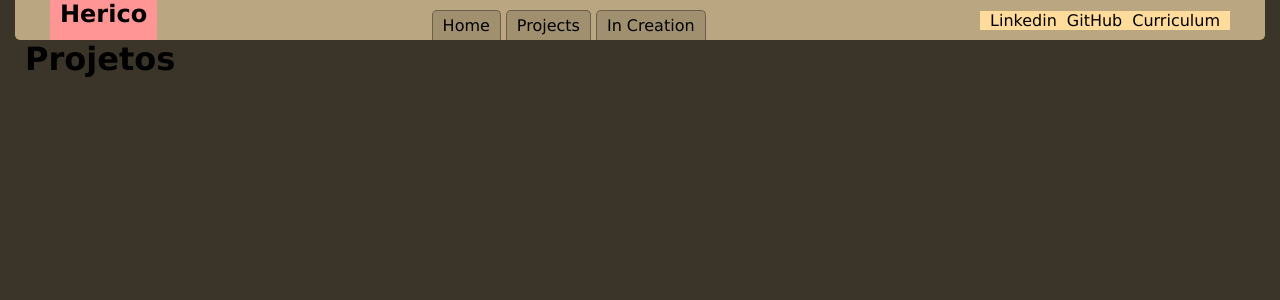
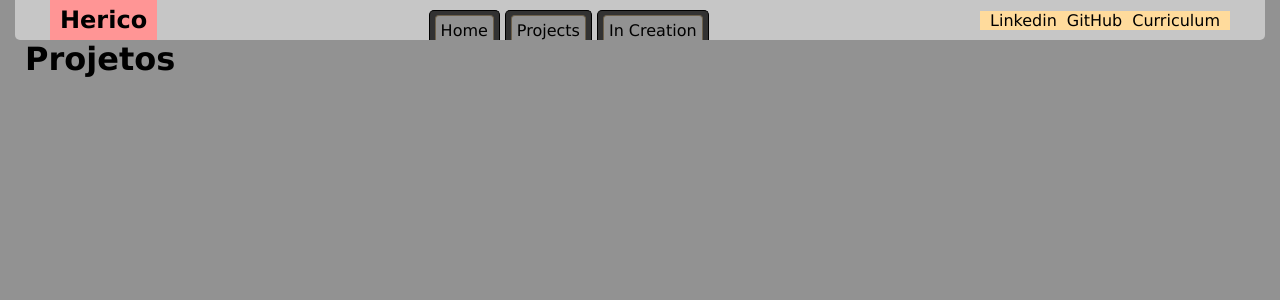
Before and after one commit to SirJov/Portifoleo, a React (Create React App) app: page /Projects in a window 1280 px wide. Shown: the top 300 px of the page. Built offline with nearby package versions, Linux system fonts and the light colour scheme.

Commit message:
Alteraçoes na estilizaçao do Menu

```diff
--- a/src/Components/Header/Header.css
+++ b/src/Components/Header/Header.css
@@ -3,7 +3,7 @@
   align-items: center;
   justify-content: space-between;
   flex-wrap: wrap;
-  background-color: #baa782;
+  background-color: #c6c6c6;
   border-radius: 0px 0px 5px 5px;
 }
 
@@ -15,21 +15,30 @@
 }
 
 .MenuNav ul li {
-  background-color: #a19070;
+  background-color: #323232;
   height: 30px;
   display: flex;
-  align-items: center;
-  border: 1px solid #6c604b;
+  align-items:end;
+  border: 1px solid #000000;
   border-bottom: none;
   border-radius: 5px 5px 0px 0px;
 }
 
 .link {
+  display: flex;
+  align-items:end;
   text-decoration: none;
   color: rgb(0, 0, 0);
+  background-color: rgb(146, 146, 146);
+  height: 25px;
+  border-radius: 4px 4px 0px 0px;
+  border: 1px solid #6c604b;
+  border-bottom: none;
 }
 
 .MenuNav div:first-of-type {
+  display: flex;
+  align-items: center;
   background-color: rgb(255, 149, 149);
   margin-left: 30px;
   height: 40px;
--- a/src/Components/Header/Header.js
+++ b/src/Components/Header/Header.js
@@ -10,17 +10,17 @@ export function Menu() {
       </div>
       <ul>
         <li>
-          <Link className="link" to="/">
+          <Link id="BtnHome" className="link" to="/" onClick={""}>
             Home
           </Link>
         </li>
         <li>
-          <Link className="link" to="/Projects">
+          <Link id="BtnProjects" className="link" to="/Projects" onClick={""}>
             Projects
           </Link>
         </li>
         <li>
-          <Link className="link" to="/InCreation">
+          <Link className="link" to="/InCreation" onClick={""}>
             In Creation
           </Link>
         </li>
--- a/src/index.css
+++ b/src/index.css
@@ -5,5 +5,5 @@
   font-family: Verdana, Geneva, Tahoma, sans-serif;
 }
 body {
-  background-color: #3b3429;
+  background-color: rgb(146, 146, 146);
 }
```
